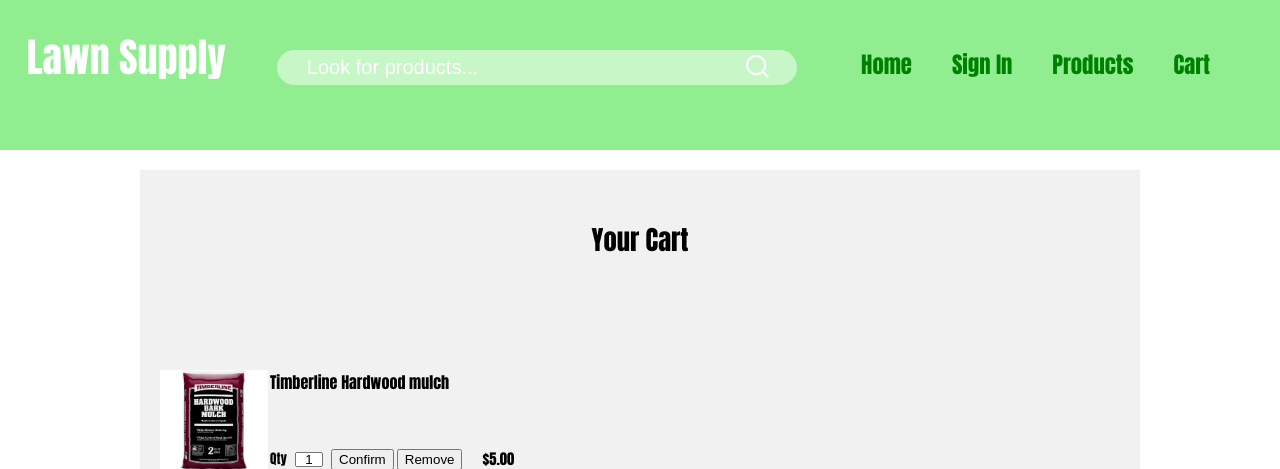
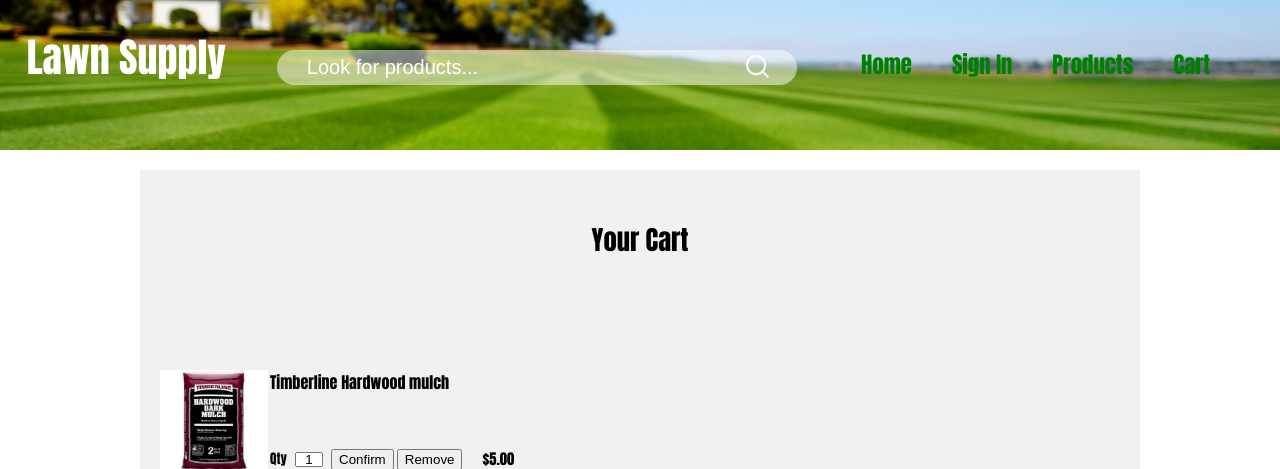
Before and after one commit to Natchapone/CSC300XTermProject, a web app: file cart.html in a window 1280 px wide. Shown: the top 469 px of the page. Run offline with its HTML, style and script files only (its server is not run), Linux system fonts and the light colour scheme.

Commit message:
Change cart page header img

```diff
--- a/styles/cart.css
+++ b/styles/cart.css
@@ -28,7 +28,10 @@ p {
 }
 
 header {
-    background-color: lightgreen;
+    background-image: url(../images/nicelawn.jpg);
+    background-size: cover;
+    background-repeat: no-repeat;
+    background-position: center;
     height: 150px;
     display: flex;
     align-items: baseline;
```
